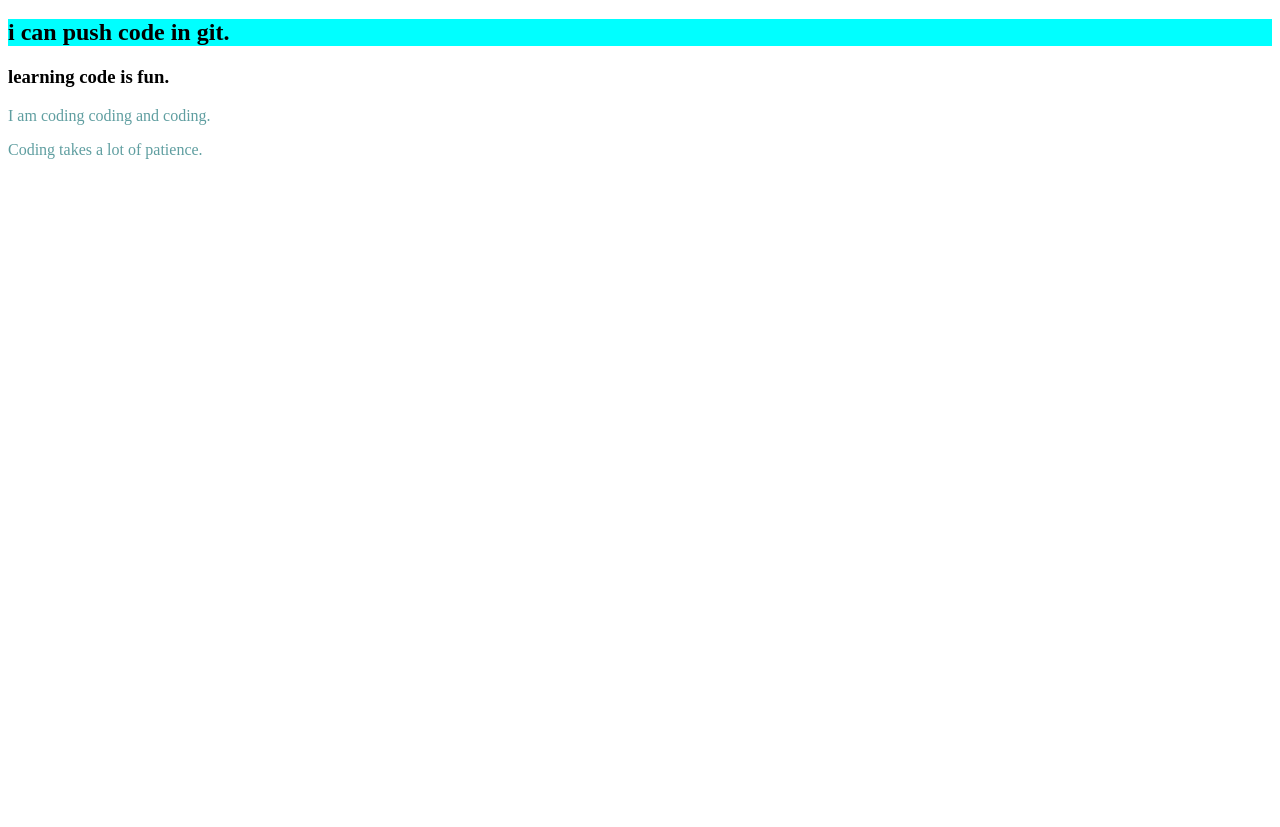
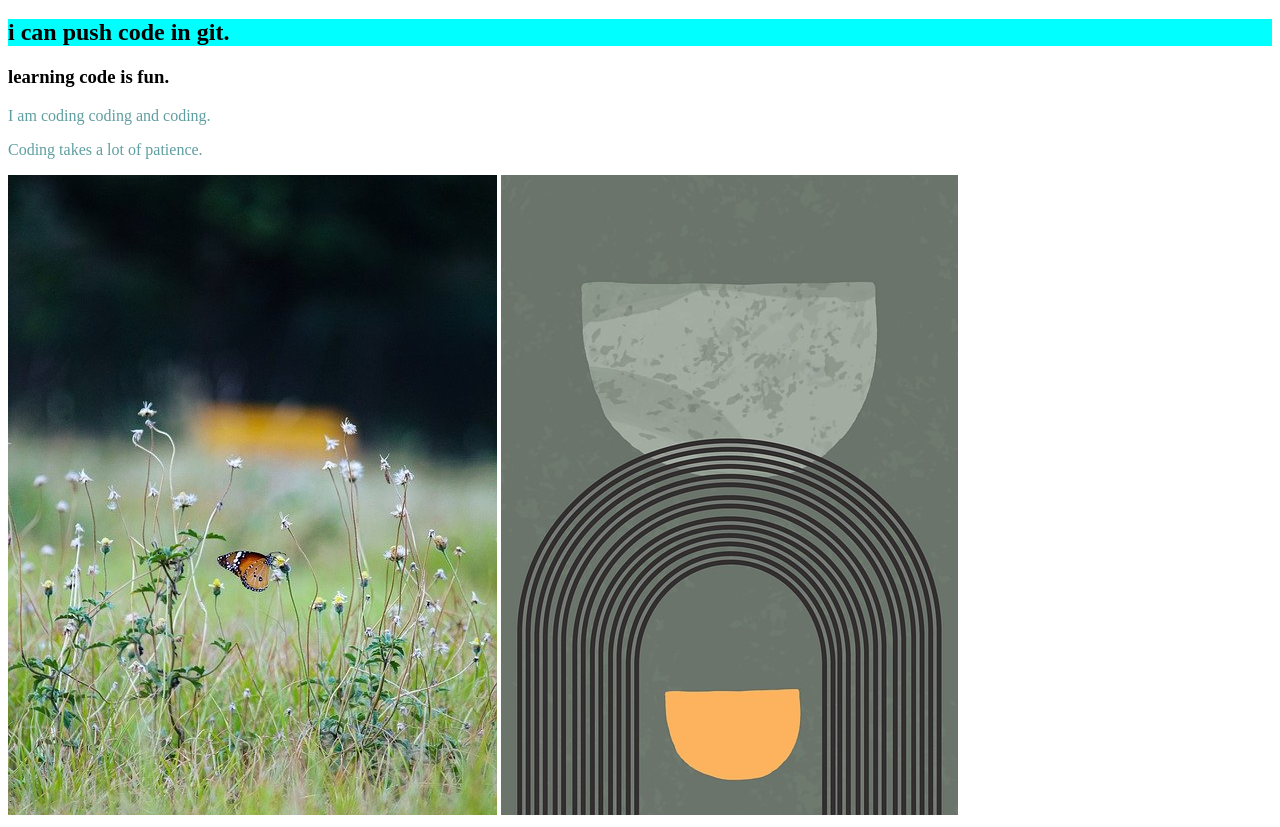
Before and after one commit to afrojani/my_2nd_repo, a plain HTML site: page index.html in a window 1280 px wide. Shown: the part 61-888 px from the top of the page. Before the commit the page ends 800 px from the top, so only its background shows below. Drawn offline with Linux system fonts and the light colour scheme.

Commit message:
image added

```diff
--- a/index.html
+++ b/index.html
@@ -13,5 +13,7 @@
     <h3>learning code is fun.</h3>
     <p>I am coding coding and coding.</p>
     <p>Coding takes a lot of patience.</p>
+    <img src="butterfly.jpg" alt="butterfly">
+    <img src="rainbow.JPG" alt="abstract rainbow">
 </body>
 </html>
```
Also changed, not shown: butterfly.jpg (added), rainbow.jpg (added).
